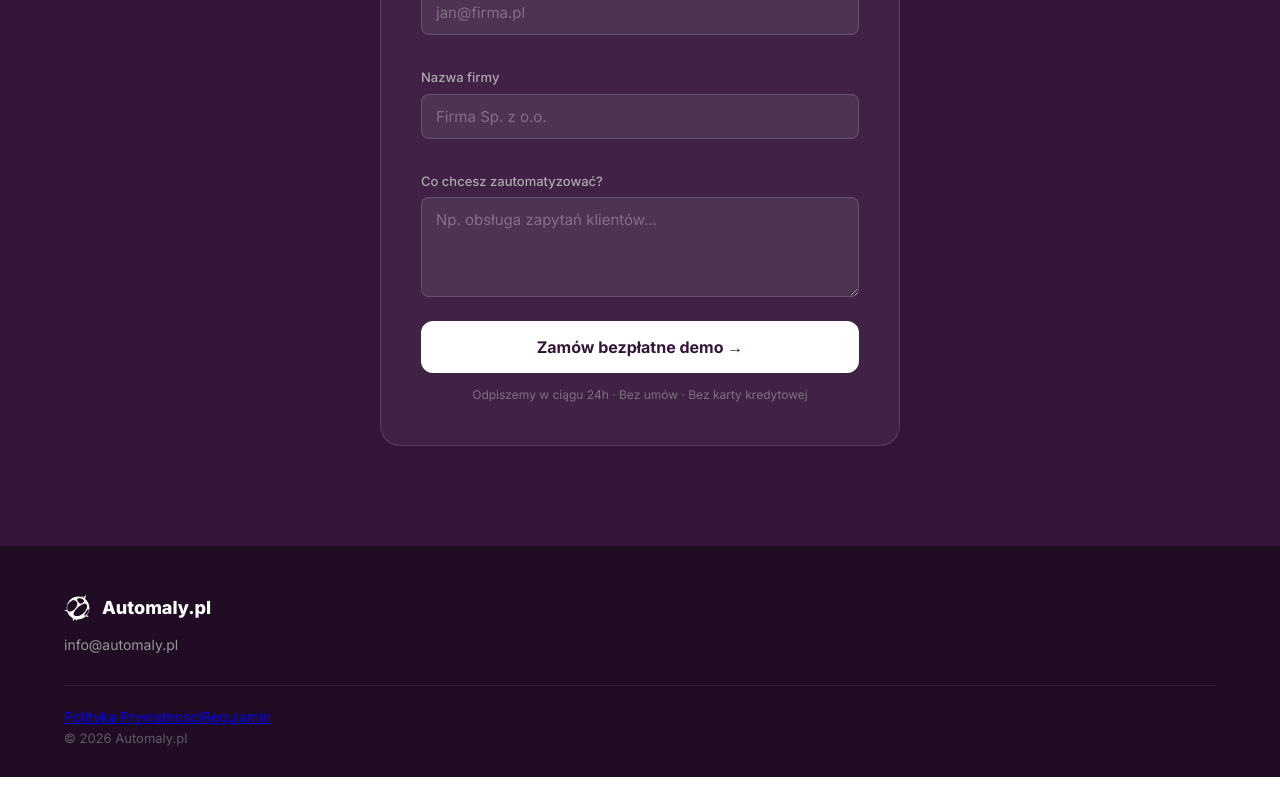
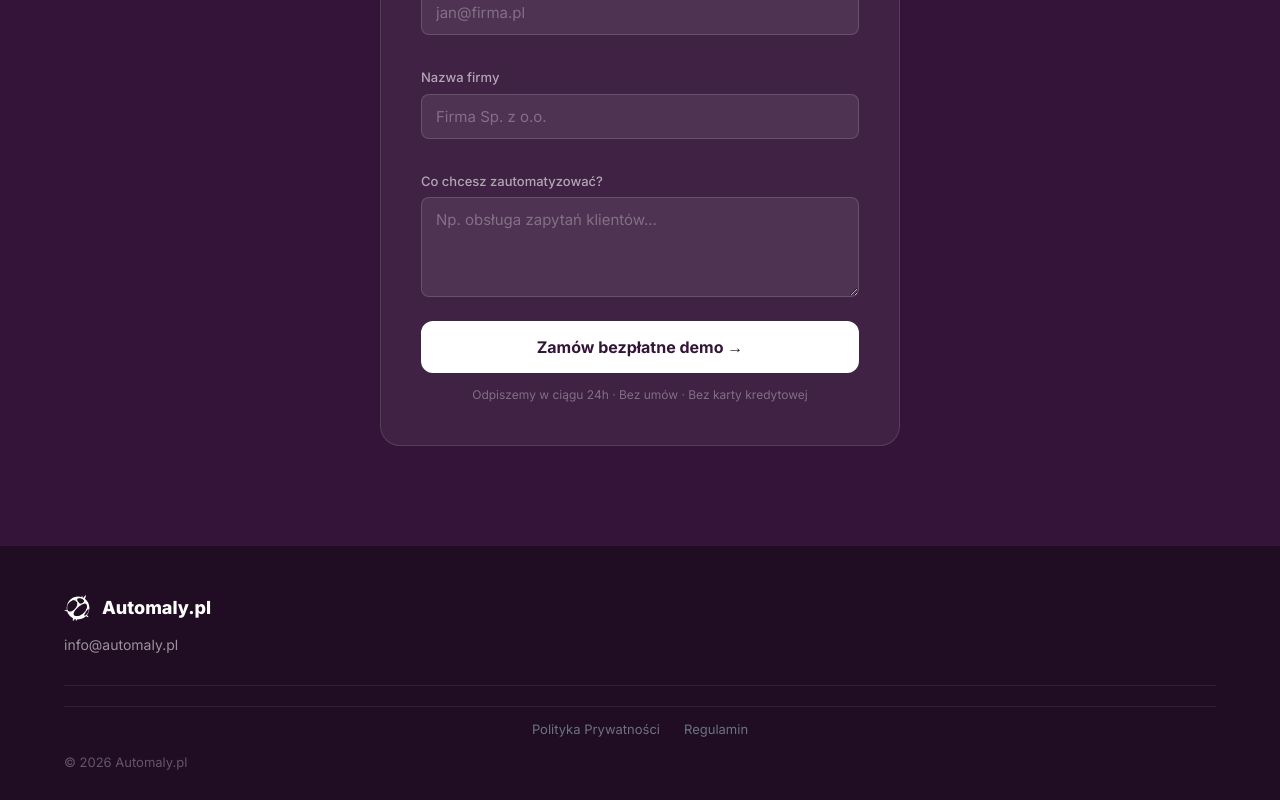
Before and after one commit to MikeyX03/automaly-next, a Next.js app: page / in a window 1280 px wide. Shown: the part 5264-6064 px from the top of the page. Before the commit the page ends 6041 px from the top, so only its background shows below. Built offline with nearby package versions, Linux system fonts and the light colour scheme; no server answers; the database is empty.

Commit message:
Update globals.css

```diff
--- a/app/globals.css
+++ b/app/globals.css
@@ -479,6 +479,25 @@ footer { background: var(--primary-dark); padding: 48px 5% 28px; color: rgba(255
 .social-link:hover { border-color: var(--accent); background: rgba(192,132,208,0.1); color: var(--accent); }
 .footer-bottom { color: rgba(255,255,255,0.3); font-size: 13px; }
 
+.footer-legal {
+  display: flex;
+  gap: 1.5rem;
+  justify-content: center;
+  padding: 0.75rem 0;
+  border-top: 1px solid rgba(255,255,255,0.08);
+}
+
+.footer-legal a {
+  color: #6b7280;
+  font-size: 0.8125rem;
+  text-decoration: none;
+  transition: color 0.2s;
+}
+
+.footer-legal a:hover {
+  color: #a855f7;
+}
+
 /* RESPONSIVE */
 @media (max-width: 900px) {
   .hero { grid-template-columns: 1fr; gap: 48px; }
```
